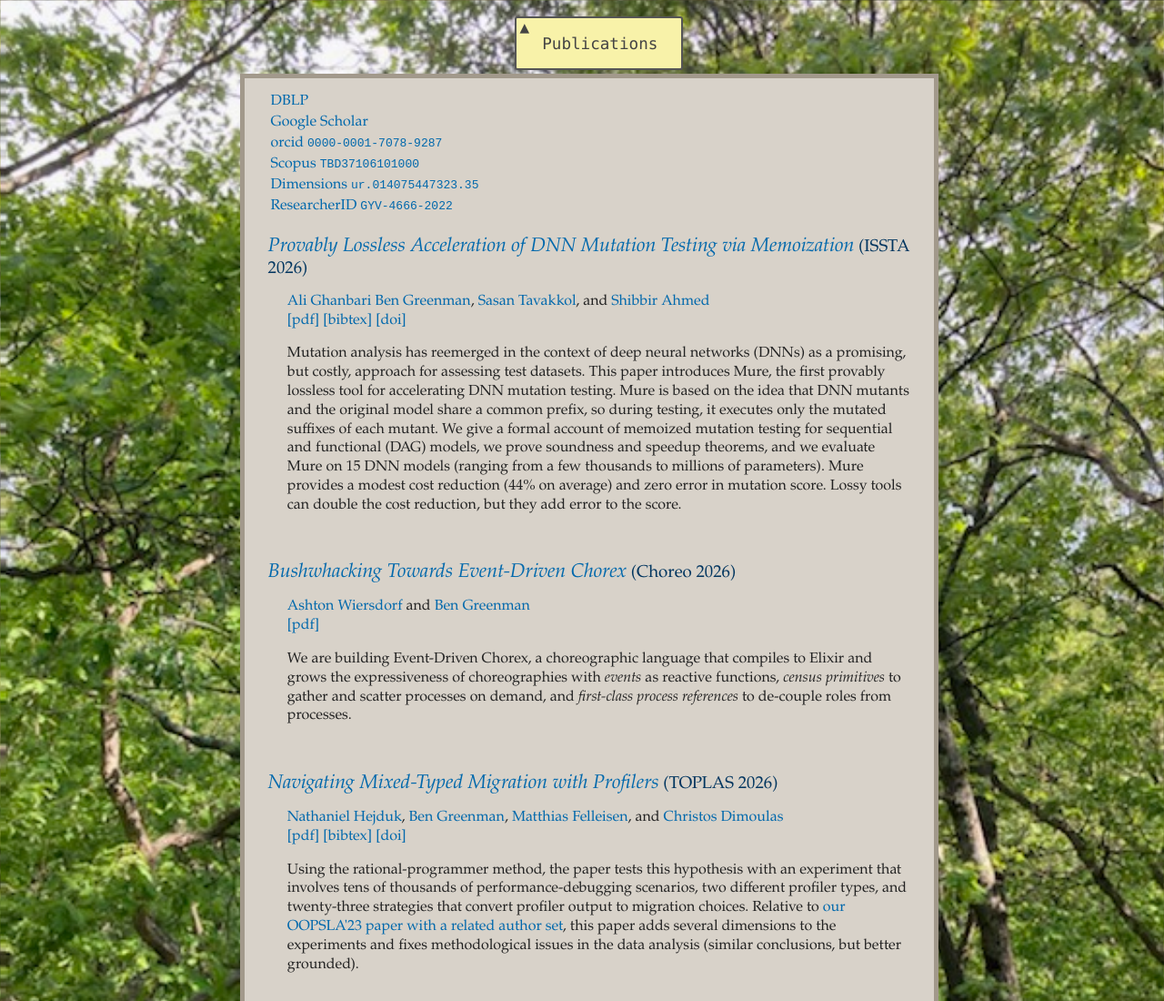
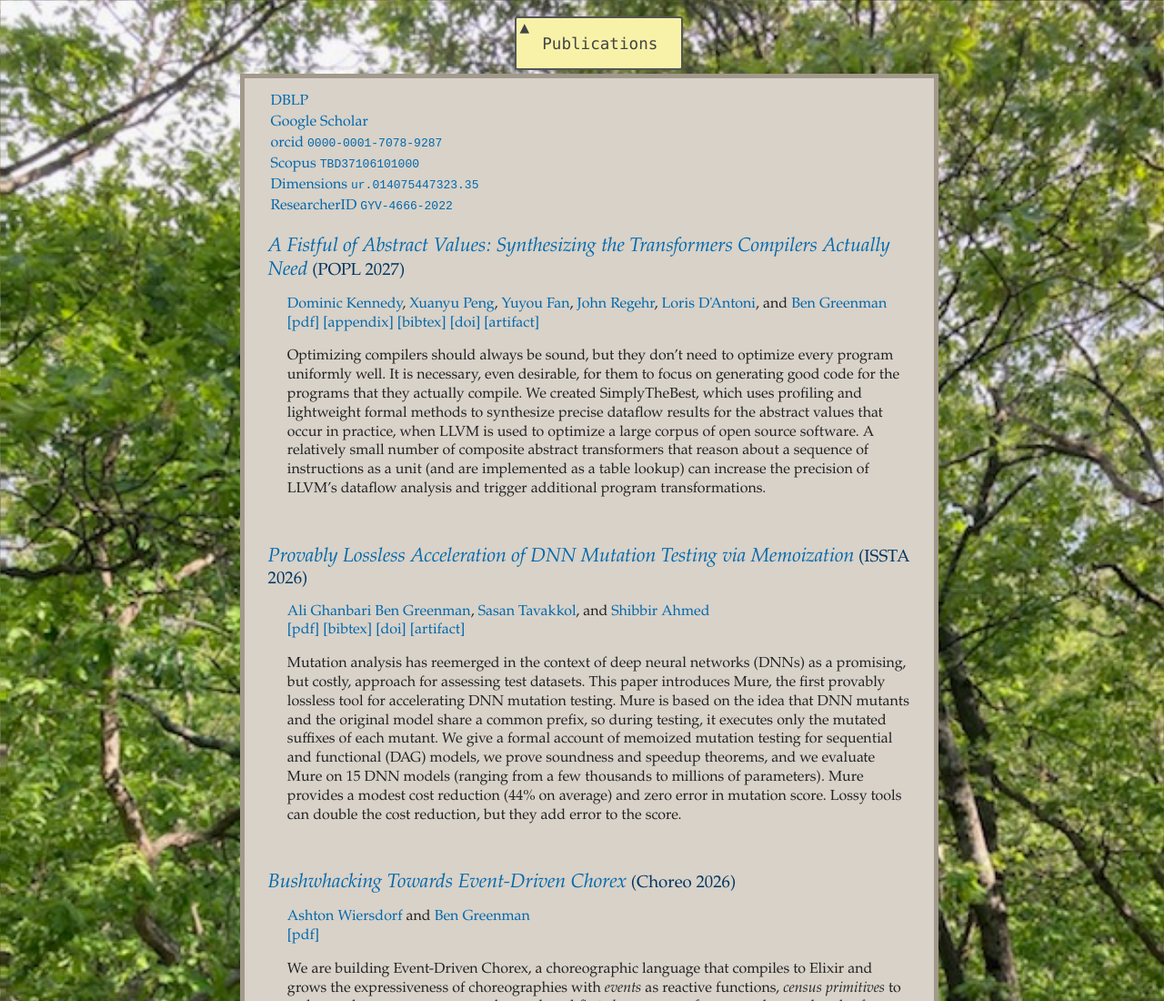
Before and after one commit to bennn/php-blg59, a plain HTML site: page publications/publications.html in a window 1280 px wide. Shown: the top 1100 px of the page at 91% size. Drawn offline with Linux system fonts and the light colour scheme.

Commit message:
pubs: stb

```diff
--- a/publications/publications.html
+++ b/publications/publications.html
@@ -33,6 +33,41 @@
       </td></tr></table>
 
 
+      <div class="publication">
+        <h3 id="kpfrdg-popl-2027" class="pubtitle"><a class="publink" href="./xsynth/kpfrdg-popl-2027.pdf">A Fistful of Abstract Values: Synthesizing the Transformers Compilers Actually Need</a> (POPL 2027)</h3>
+        <p class="pubauthors">
+          <a class="colorlink" href="https://www.dominicmkennedy.com/">Dominic Kennedy</a>,
+          <a class="colorlink" href="https://home.dofy.top/">Xuanyu Peng</a>,
+          <a class="colorlink" href="https://www.linkedin.com/in/yuyou-fan-58085a18b">Yuyou Fan</a>,
+          <a class="colorlink" href="https://users.cs.utah.edu/~regehr/">John Regehr</a>,
+          <a class="colorlink" href="https://cseweb.ucsd.edu/~ldantoni/">Loris D'Antoni</a>, and
+          <a class="colorlink" href="">Ben Greenman</a>
+          <br/>
+          <a class="colorlink" href="./xsynth/kpfrdg-popl-2027.pdf">[pdf]</a>
+          <a class="colorlink" href="./xsynth/pkfgrd-popl-2027-supplement.pdf">[appendix]</a>
+          <!-- <a class="colorlink" href="./hf/gjks-pj-2024-slides.pdf">[slides]</a> -->
+          <a class="colorlink" href="./xsynth/kpfrdg-popl-2027.html">[bibtex]</a>
+          <a class="colorlink" href="https://doi.org/10.1145/3871734">[doi]</a>
+          <!-- <a class="colorlink" href="https://github.com/dominicmkennedy/synth-xfer">[repo]</a> -->
+          <a class="colorlink" href="https://doi.org/10.6084/m9.figshare.34415610.v1">[artifact]</a>
+          <!-- <a class="colorlink" href="https://utahplt.github.io/2025/12/nice-to-meet-you-synthesizing-practical-mlir-abstract-transformers.html">[blog post]</a> -->
+          <!-- <a class="colorlink" href="TODO">[youtube]</a> -->
+        </p>
+        <p class="pubauthors">
+Optimizing compilers should always be sound, but they don’t need to optimize every program
+uniformly well.
+It is necessary, even desirable, for them to focus on generating good code for
+the programs that they actually compile.
+We created SimplyTheBest, which uses profiling and
+lightweight formal methods to synthesize precise dataflow results for the abstract values that occur
+in practice, when LLVM is used to optimize a large corpus of open source software.
+A relatively small number of composite abstract transformers that reason about a sequence
+of instructions as a unit (and are implemented as a table lookup) can increase the
+precision of LLVM’s dataflow analysis and trigger additional program transformations.
+        </p>
+      </div>
+
+      <div class="classyspace"></div>
 
       <div class="publication">
         <h3 id="ggta-issta-2026" class="pubtitle"><a class="publink" href="./test/ggta-issta-2026.pdf">Provably Lossless Acceleration of DNN Mutation Testing via Memoization</a> (ISSTA 2026)</h3>
@@ -46,8 +81,8 @@
           <!-- <a class="colorlink" href="./hf/gjks-pj-2024-slides.pdf">[slides]</a> -->
           <a class="colorlink" href="./test/ggta-issta-2026.html">[bibtex]</a>
           <a class="colorlink" href="https://doi.org/10.1145/3832252">[doi]</a>
-          <!-- <a class="colorlink" href="https://doi.org/10.5281/zenodo.16783342">[artifact]</a> -->
-          <!-- <a class="colorlink" href="https://blog.brownplt.org/2024/02/02/privacy-telemetry.html">[blog post]</a>-->
+          <a class="colorlink" href="https://doi.org/10.5281/zenodo.21447442">[artifact]</a>
+          <!-- <a class="colorlink" href="TODO">[blog post]</a>-->
           <!-- <a class="colorlink" href="TODO">[youtube]</a> -->
         </p>
         <p class="pubauthors">
```
Also changed, not shown: publications/xsynth/kpfrdg-popl-2027.html (added, +20 -0 lines), 2 other files.
